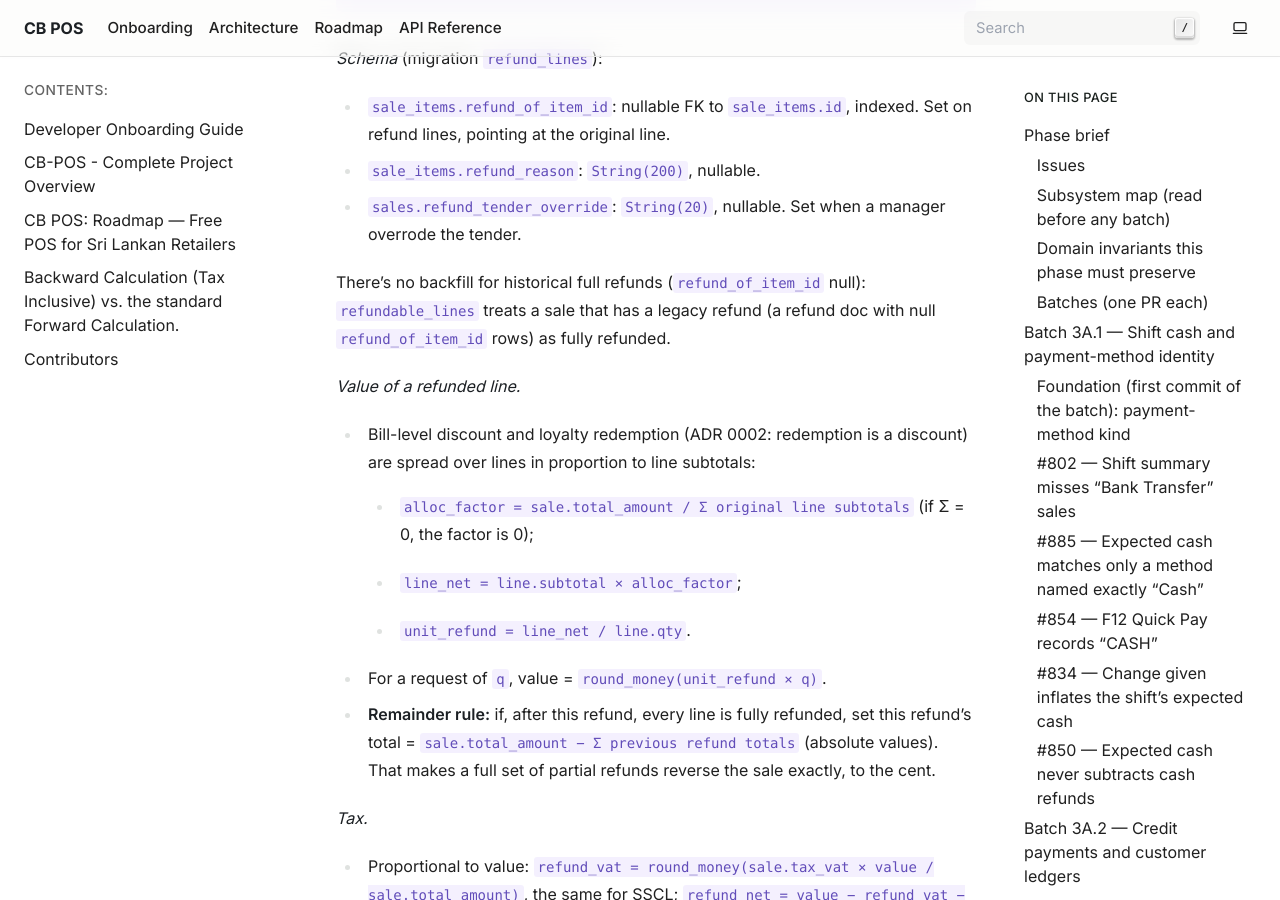
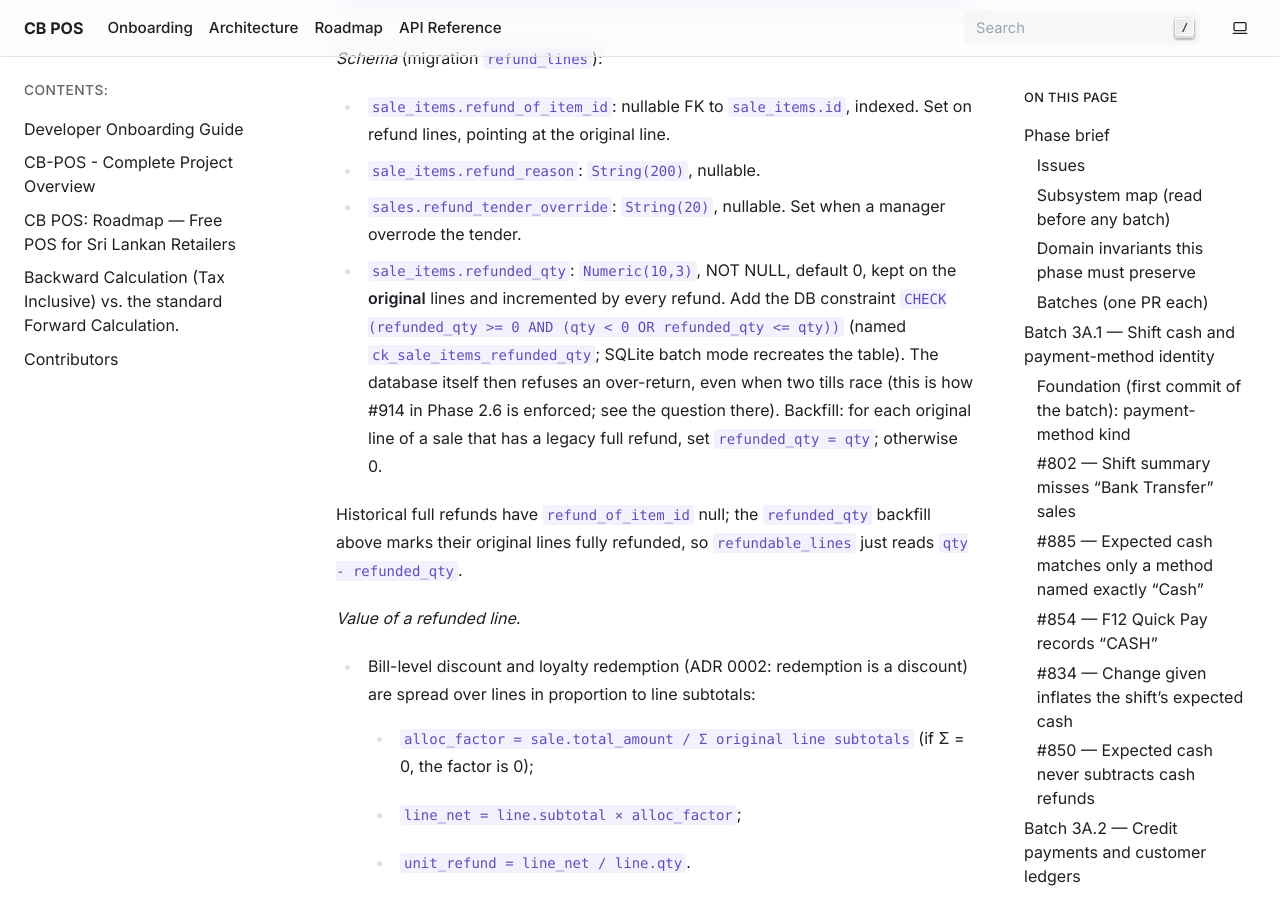
Before and after one commit to HMAHD/CB-POS, a Sphinx documentation site: the page built from docs/remediation/phases/phase-03a-money-ledger-refunds.md, in a window 1280 px wide and 900 px high, scrolled down 25816 px. Built offline with Sphinx 7.4.7, drawn with Linux system fonts in a browser that asks for light colours; pages that are not in the unit, such as notebooks, are missing from menus.

Commit message:
docs(remediation): phase 3A - DB-enforced refunded_qty cap for partial refunds

```diff
--- a/docs/remediation/phases/phase-03a-money-ledger-refunds.md
+++ b/docs/remediation/phases/phase-03a-money-ledger-refunds.md
@@ -534,8 +534,9 @@ RefundService.refund_states(sale_ids) -> dict[int, str]   # one query, for histo
 - `sale_items.refund_of_item_id`: nullable FK to `sale_items.id`, indexed. Set on refund lines, pointing at the original line.
 - `sale_items.refund_reason`: `String(200)`, nullable.
 - `sales.refund_tender_override`: `String(20)`, nullable. Set when a manager overrode the tender.
+- `sale_items.refunded_qty`: `Numeric(10,3)`, NOT NULL, default 0, kept on the **original** lines and incremented by every refund. Add the DB constraint `CHECK (refunded_qty >= 0 AND (qty < 0 OR refunded_qty <= qty))` (named `ck_sale_items_refunded_qty`; SQLite batch mode recreates the table). The database itself then refuses an over-return, even when two tills race (this is how #914 in Phase 2.6 is enforced; see the question there). Backfill: for each original line of a sale that has a legacy full refund, set `refunded_qty = qty`; otherwise 0.
 
-There's no backfill for historical full refunds (`refund_of_item_id` null): `refundable_lines` treats a sale that has a legacy refund (a refund doc with null `refund_of_item_id` rows) as fully refunded.
+Historical full refunds have `refund_of_item_id` null; the `refunded_qty` backfill above marks their original lines fully refunded, so `refundable_lines` just reads `qty - refunded_qty`.
 
 *Value of a refunded line.*
 - Bill-level discount and loyalty redemption (ADR 0002: redemption is a discount) are spread over lines in proportion to line subtotals:
```
